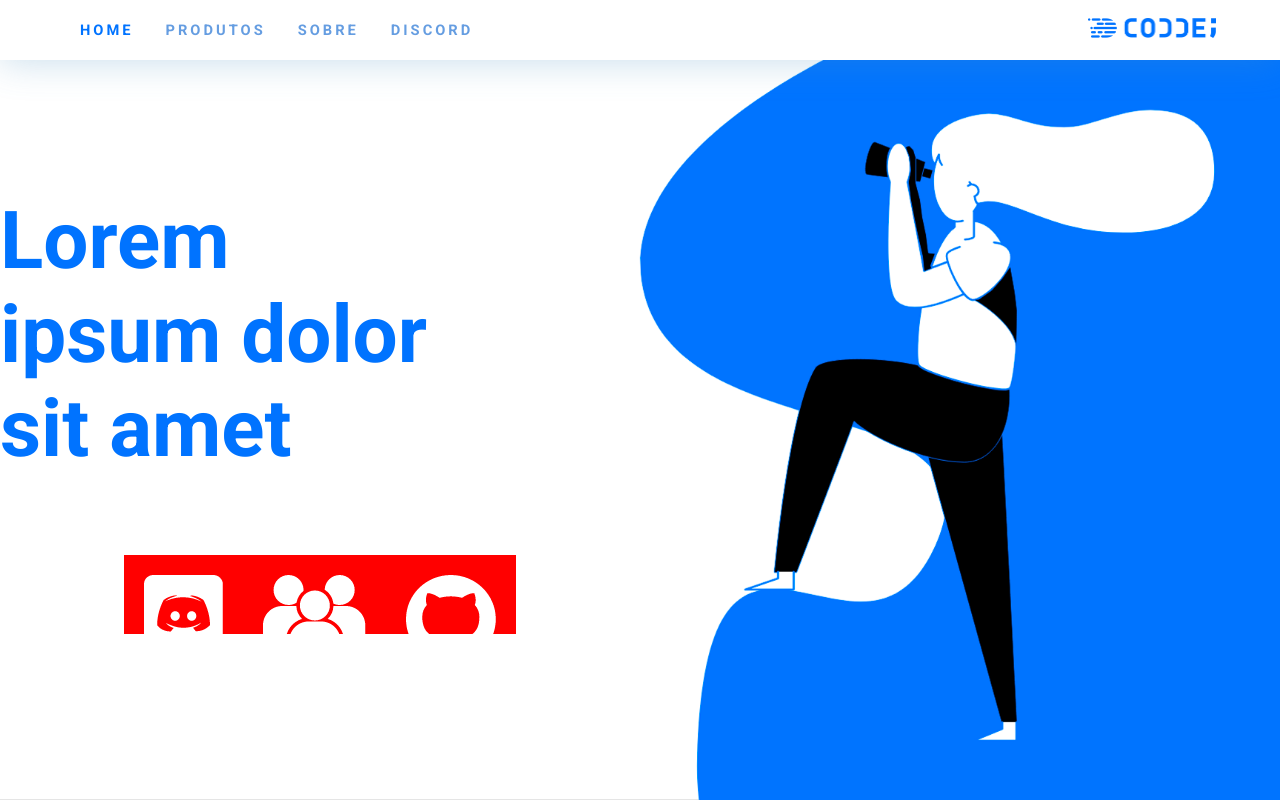
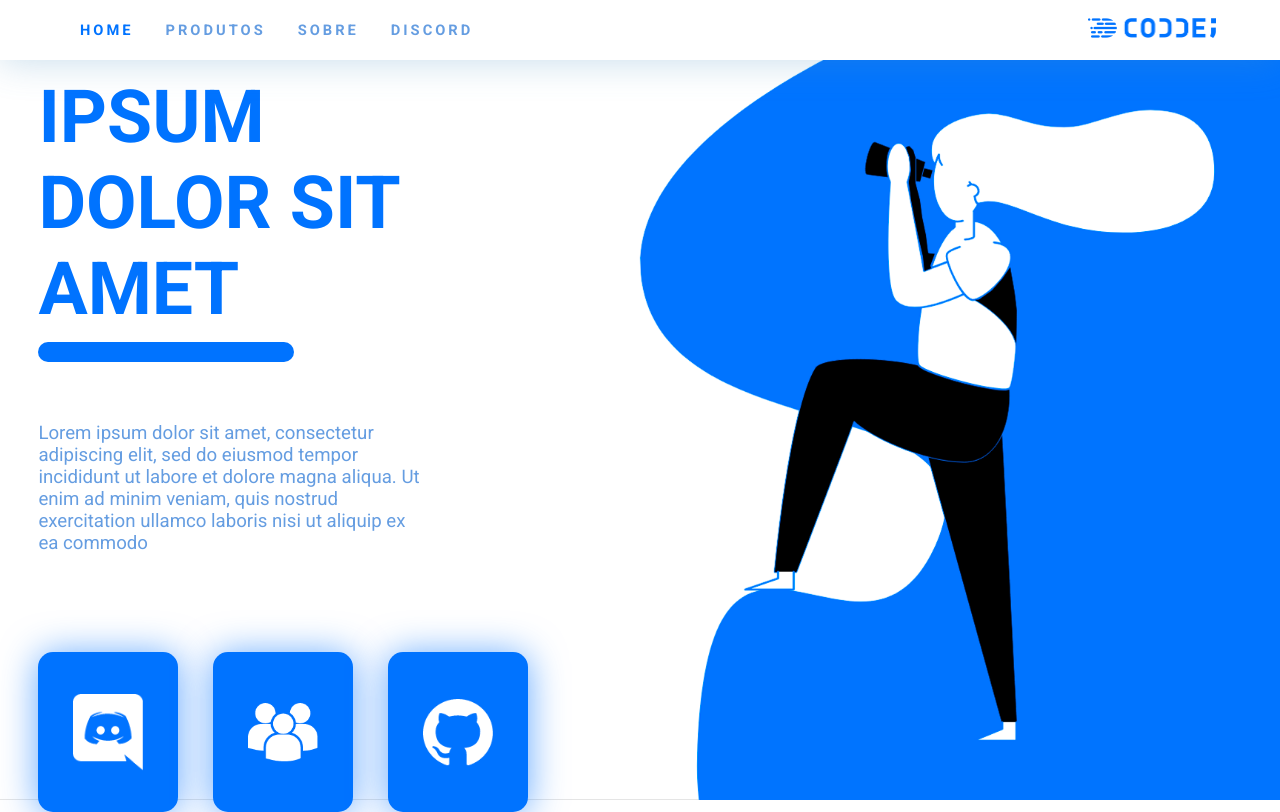
Before and after one commit to coddei/coddei-site, a React (Create React App) app: page / in a window 1280 px wide. Built offline with nearby package versions, Linux system fonts and the light colour scheme.

Commit message:
added home page

```diff
--- a/src/index.css
+++ b/src/index.css
@@ -23,6 +23,10 @@ body {
   background: var(--light-background);
 }
 
+.back-blue{
+  background: var(--text-blue);
+}
+
 .text-light {
   color: var(--text-light);
 }
--- a/src/views/home/home.css
+++ b/src/views/home/home.css
@@ -6,16 +6,33 @@
 .shell-left {
     display: flex;
     justify-content: center;
-    align-items: center;
+    align-items: flex-start;
     width: 50vw;
     height: 100vh;
     flex-direction: column;
+    padding-left: 3vw;
 }
 
 .title-home {
     color: var(--text-blue);
-    font-size: 60pt;
+    font-size: 55pt;
     width: 70%;
+    margin: 0px;
+    text-transform: uppercase;
+}
+
+.divider{
+    width: 20vw;
+    height: 20px;
+    border-radius: 100px;
+    margin-top: 10px;
+    margin-bottom: 60px;
+}
+
+.secondary-text-home{
+    color: var(--text-light-blue);
+    width: 60%;
+    font-size: 14pt;
 }
 
 .buttons-left-home {
@@ -25,8 +42,22 @@
 }
 
 .buttons-left-home > div {
-    background: red;
-    padding: 20px;
-    width: 30%;
-    height: 30%;
+    background: var(--text-blue);
+    padding: 30px 20px;
+    border-radius: 15px;
+    margin-right: 35px;
+    display: flex;
+    align-items: center;
+    justify-content: center;
+    width: 100px;
+    height: 100px;
+    box-shadow: 0px 2px 37px rgba(0, 115, 255, 0.61);
 }
+
+.buttons-left-home > div > img {
+    width: 70%;
+}
+
+.text-left-home {
+    margin-bottom: 80px;
+}
--- a/src/views/home/index.js
+++ b/src/views/home/index.js
@@ -13,6 +13,13 @@ export default function Home() {
           <h1 className="title-home">
             Lorem ipsum dolor sit amet
           </h1>
+          <div className="divider back-blue"></div>
+          <p className="secondary-text-home">
+            Lorem ipsum dolor sit amet, consectetur adipiscing elit,
+            sed do eiusmod tempor incididunt ut labore et dolore
+            magna aliqua. Ut enim ad minim veniam, quis nostrud
+            exercitation ullamco laboris nisi ut aliquip ex ea commodo
+          </p>
         </div>
         <div className="buttons-left-home">
           <div>
```
